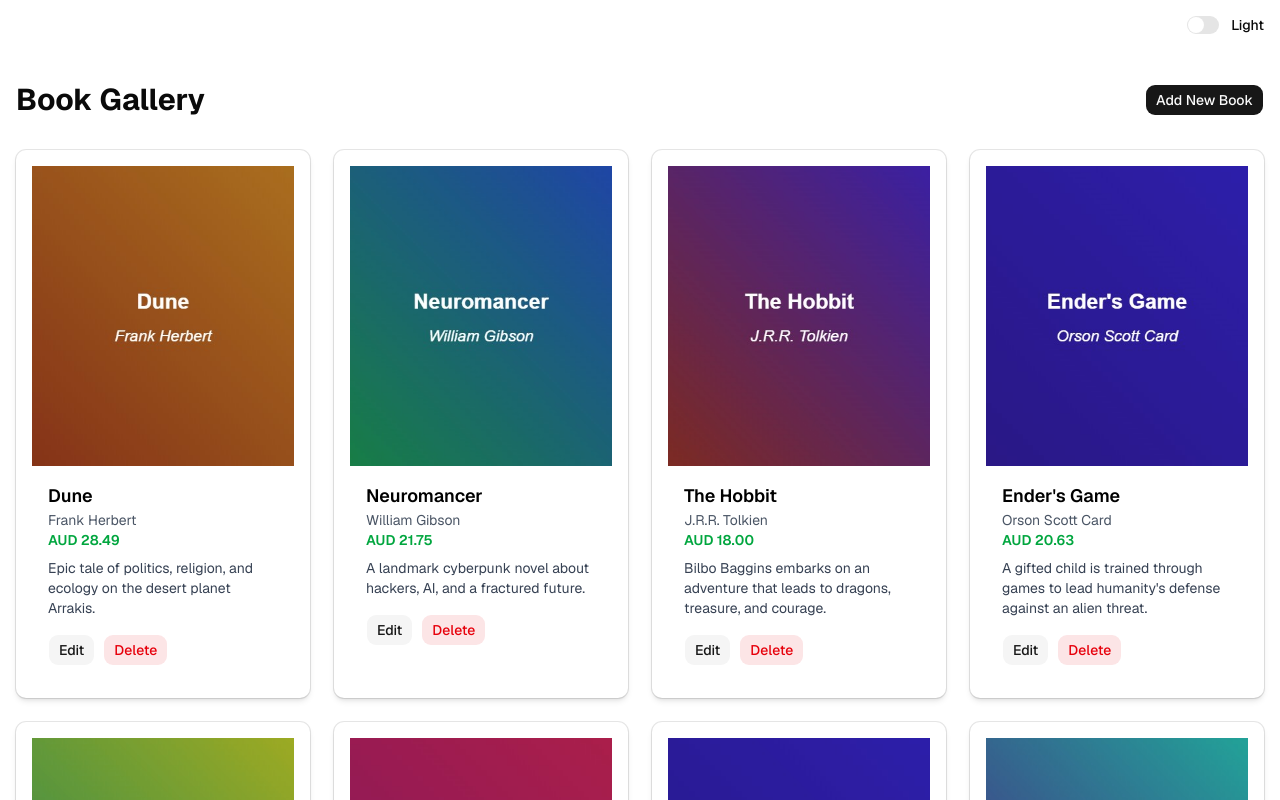
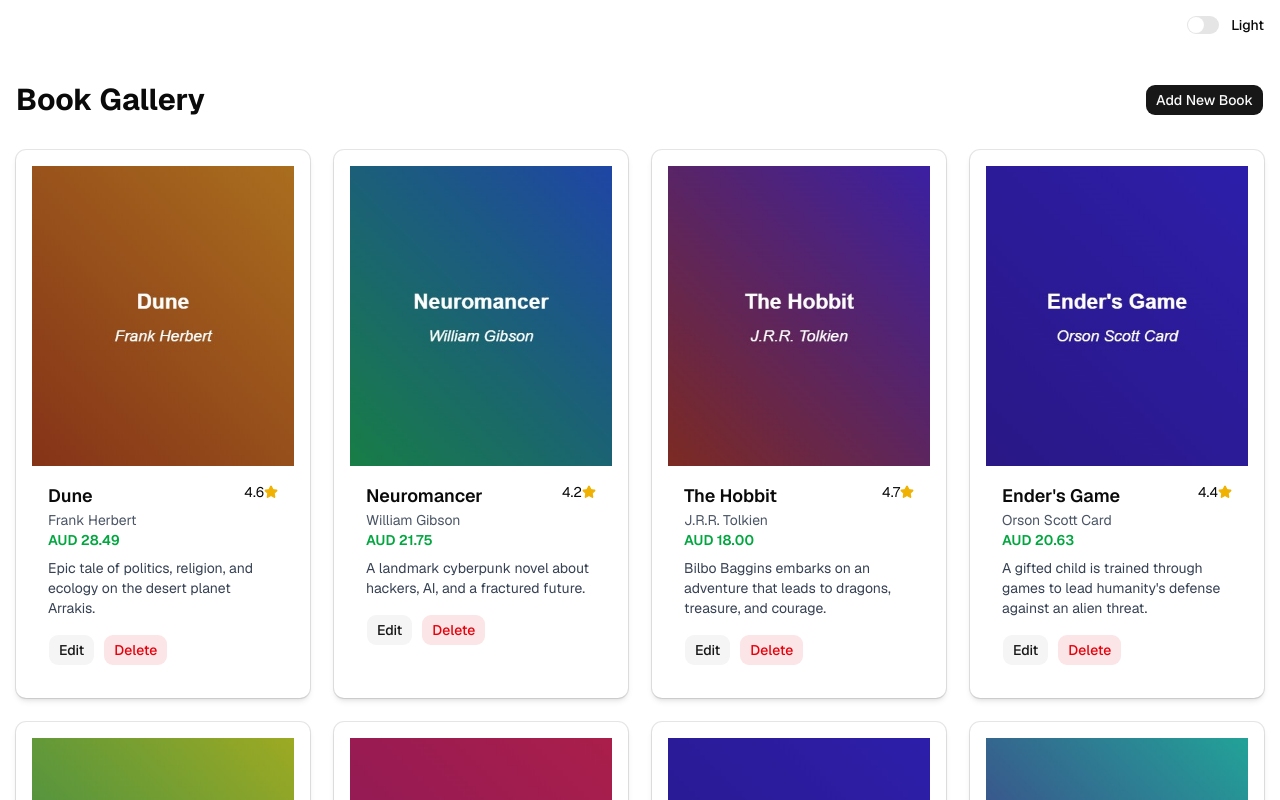
Before and after one commit to celinechoo8/leapdev-nextjs-take-home, a Next.js app: page / in a window 1280 px wide. Shown: the top 800 px of the page. Built offline with nearby package versions, Linux system fonts and the light colour scheme.

Commit message:
Add rating system for books

```diff
--- a/src/components/BookCard.tsx
+++ b/src/components/BookCard.tsx
@@ -2,6 +2,7 @@ import Image from "next/image";
 import { Book } from "@/types/book";
 import { Button } from "./ui/button";
 import { Card, CardContent } from "./ui/card";
+import { Star } from "lucide-react";
 
 interface BookCardProps {
   book: Book;
@@ -23,7 +24,14 @@ export default function BookCard({ book, onEdit, onDelete }: BookCardProps) {
         </div>
 
         <div className="p-4">
-          <h3 className="text-lg font-semibold text-black">{book.title}</h3>
+          <div className="flex items-start justify-between">
+            <h3 className="text-lg font-semibold">{book.title}</h3>
+            <div className="flex items-center">
+              <span>{book.rating}</span>
+              <Star size={14} className="fill-yellow-500 text-yellow-500"
+              />
+            </div>
+          </div>
           <p className="text-gray-600">{book.author}</p>
           <p className="text-green-600 font-semibold mb-2">
             {book.currency} {book.price.toFixed(2)}
--- a/src/components/BookForm.tsx
+++ b/src/components/BookForm.tsx
@@ -6,6 +6,7 @@ import { Button } from "./ui/button";
 import { Input } from "./ui/input";
 import { Label } from "./ui/label";
 import { Textarea } from "./ui/textarea";
+import { Star } from "lucide-react";
 
 interface BookFormProps {
   book?: Book;
@@ -169,8 +170,31 @@ export default function BookForm({ book, onSubmit, onCancel }: BookFormProps) {
         />
       </div>
 
+      <div>
+        <Label
+          htmlFor="rating"
+          className="block text-sm font-medium text-gray-700">
+          Rating
+        </Label>
+        {[1, 2, 3, 4, 5].map((rating) => {
+          const shouldBeFilled = !!formData.rating && formData.rating >= rating;
+          return (
+            <Button
+              key={rating}
+              type="button"
+              variant="ghost"
+              onClick={() => setFormData({ ...formData, rating: rating })}
+              className={shouldBeFilled ? "text-yellow-500 hover:text-yellow-500" : "text-gray-300 hover:text-yellow-500" }
+            >
+              <Star size={20} fill={shouldBeFilled ? "currentColor" : "none"} />
+            </Button>
+          );
+        })}
+      </div>
+
       <div className="flex justify-end gap-4">
         <Button
+          type="button"
           onClick={onCancel}
           className="text-gray-700 bg-white border border-gray-300 hover:bg-gray-50"
         >
```
Also changed, not shown: 1 other file (tests, documents, lock files or other folders).
